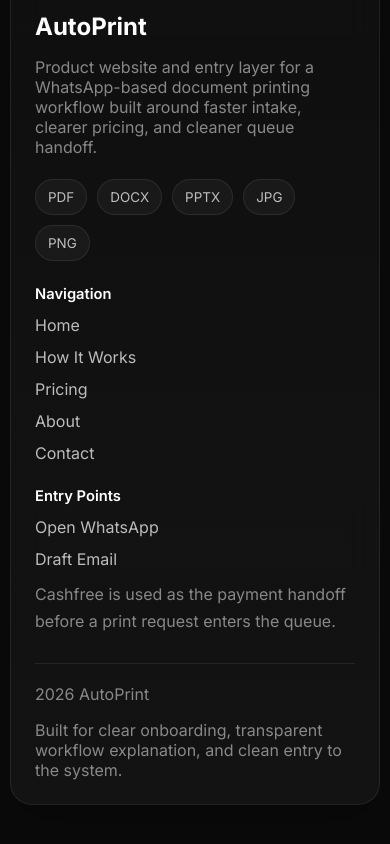
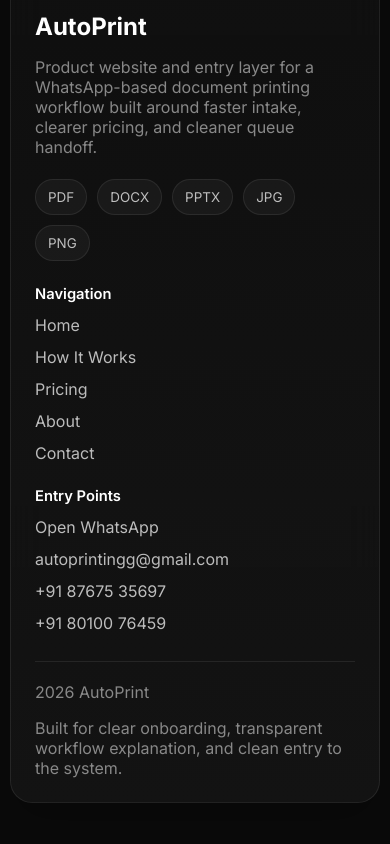
Before and after one commit to autoprintingg-prog/auto-p-website, a React (Vite) app: page / in a window 390 px wide. Shown: the part 6982-7826 px from the top of the page. Built offline with nearby package versions, Linux system fonts and the light colour scheme.

Commit message:
Add real contact details: email, phone numbers

```diff
--- a/src/components/Footer.tsx
+++ b/src/components/Footer.tsx
@@ -36,10 +36,9 @@
             <a href={whatsappUrl} rel="noopener noreferrer" target="_blank">
               Open WhatsApp
             </a>
-            <a href={emailComposeUrl}>Draft Email</a>
-            <span className="footer-note">
-              Cashfree is used as the payment handoff before a print request enters the queue.
-            </span>
+            <a href={emailComposeUrl}>autoprintingg@gmail.com</a>
+            <a href="tel:+918767535697">+91 87675 35697</a>
+            <a href="tel:+918010076459">+91 80100 76459</a>
           </div>
         </div>
 
--- a/src/data/site.ts
+++ b/src/data/site.ts
@@ -128,7 +128,7 @@
   footerDescription:
     'Product website and entry layer for a WhatsApp-based document printing workflow built around faster intake, clearer pricing, and cleaner queue handoff.',
   whatsappUrl: DEFAULT_WHATSAPP_URL,
-  emailComposeUrl: 'mailto:?subject=AutoPrint%20Inquiry',
+  emailComposeUrl: 'mailto:autoprintingg@gmail.com?subject=AutoPrint%20Inquiry',
   homeHero: {
     eyebrow: 'WhatsApp-Based Print Automation',
     title: 'Send a document. Get it printed.',
@@ -363,14 +363,14 @@
         'Open a prefilled WhatsApp message to start the print request conversation from the same channel the product is built around.',
     },
     {
-      title: 'Email Draft',
+      title: 'Email Us',
       description:
-        'Open your default mail app with an AutoPrint inquiry subject so product questions, walkthrough requests, or deployment discussions can be sent through your preferred contact.',
+        'Reach us at autoprintingg@gmail.com for product questions, walkthrough requests, or deployment discussions.',
     },
     {
-      title: 'Working Hours',
+      title: 'Call Us',
       description:
-        'Requests can be initiated anytime in WhatsApp. Physical print completion follows the operating schedule of the connected print desk.',
+        'Speak directly with our team — +91 87675 35697 or +91 80100 76459. Available during working hours.',
     },
   ],
 }
--- a/src/pages/ContactPage.tsx
+++ b/src/pages/ContactPage.tsx
@@ -60,7 +60,7 @@
     )
     const body = encodeURIComponent(buildDraftBody(form))
 
-    return `mailto:?subject=${subject}&body=${body}`
+    return `mailto:autoprintingg@gmail.com?subject=${subject}&body=${body}`
   }, [form])
 
   const whatsappHref = useMemo(() => {
```
